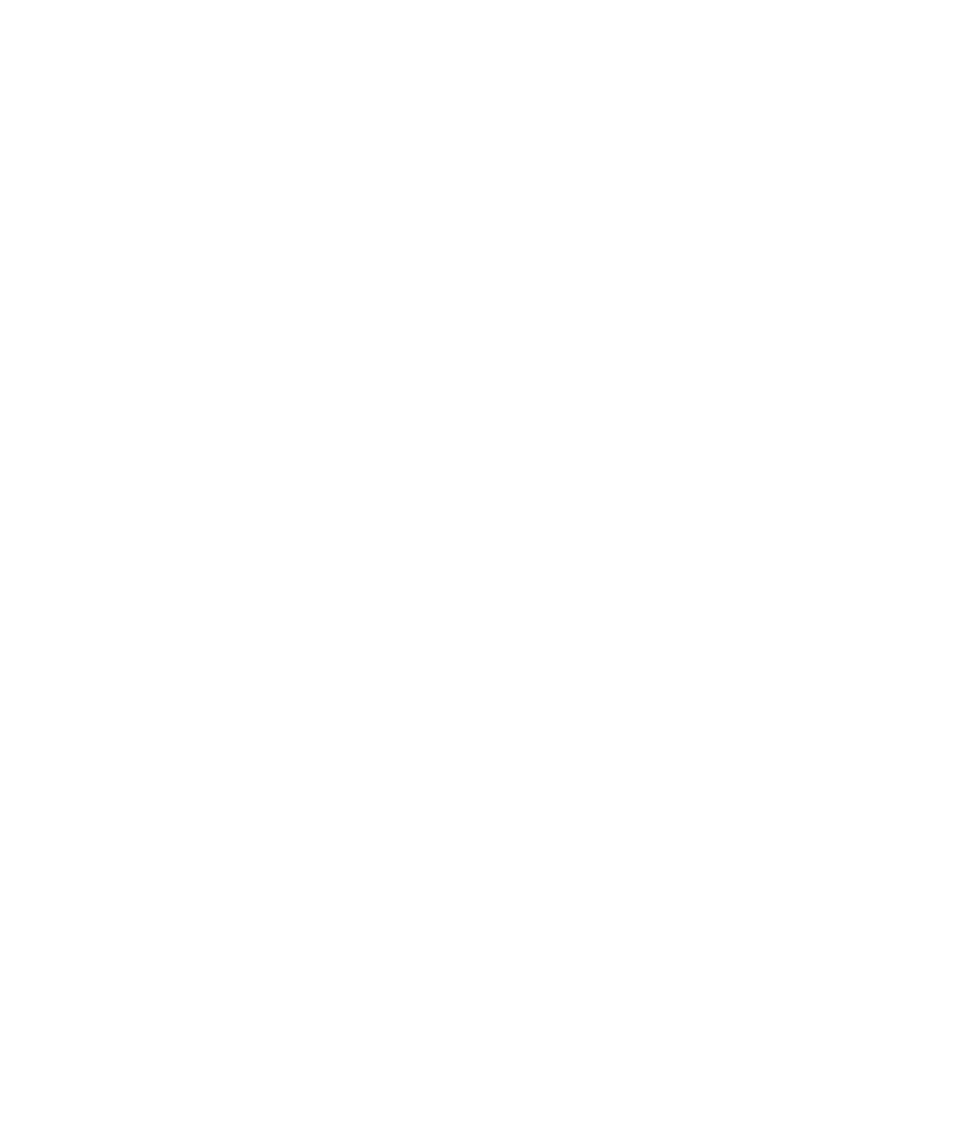
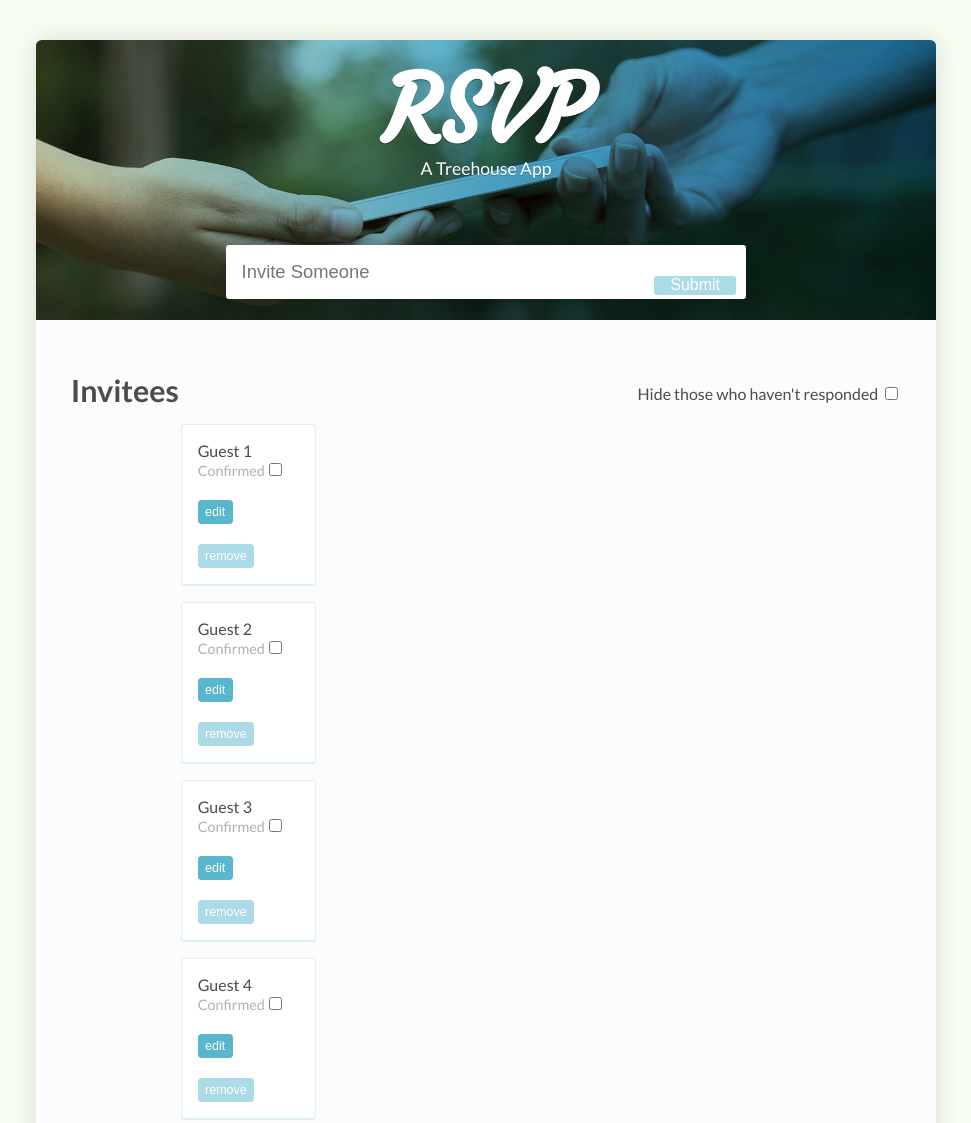
Before and after one commit to Likhithajasthi/Guest-Confirmation, a plain HTML site: page index.html in a window 1280 px wide. Shown: the top 1123 px of the page, without its empty margins (154-1125 px from the left). Before the commit the page ends 800 px from the top, so only its background shows below. Drawn offline with Linux system fonts and the light colour scheme; files that its build step writes are made by us from their sources; files whose address does not match are found by name.

Commit message:
Index Page

```diff
--- a/index.html
+++ b/index.html
@@ -1,10 +1,57 @@
 <!DOCTYPE html>
-<html lang="en">
+<html>
 <head>
-    <meta charset="UTF-8">
-    <title>Title</title>
+    <meta name="viewport" content="width=device-width, initial-scale=1">
+    <title>RSVP App</title>
+    <link href="https://fonts.googleapis.com/css?family=Courgette" rel="stylesheet">
+    <link href="https://fonts.googleapis.com/css?family=Lato:400,700" rel="stylesheet">
+    <link href="css/style.css" rel="stylesheet">
 </head>
 <body>
+<div class="wrapper">
+    <header>
+        <h1 style="margin: 0;">RSVP</h1>
+        <p>A Treehouse App</p>
+        <form>
+            <input type="text" name="name" placeholder="Invite Someone">
+            <button class="btn-submit" type="submit" name="submit" value="submit">Submit</button>
+        </form>
+    </header>
 
+    <div class="main">
+        <h2>Invitees</h2>
+        <label class="hide-guests">Hide those who haven't responded <input type="checkbox"></label>
+
+        <ul class="guest-list" id="invited-list">
+            <li class="guest">
+                <span>Guest 1</span>
+                <label>Confirmed<input type="checkbox"></label>
+                <button>edit</button>
+                <button>remove</button>
+            </li>
+
+            <li class="guest">
+                <span>Guest 2</span>
+                <label>Confirmed<input type="checkbox"></label>
+                <button>edit</button>
+                <button>remove</button>
+            </li>
+
+            <li class="guest">
+                <span>Guest 3</span>
+                <label>Confirmed<input type="checkbox"></label>
+                <button>edit</button>
+                <button>remove</button>
+            </li>
+
+            <li class="guest">
+                <span>Guest 4</span>
+                <label>Confirmed<input type="checkbox"></label>
+                <button>edit</button>
+                <button>remove</button>
+            </li>
+        </ul>
+    </div>
+</div>
 </body>
 </html>
```
